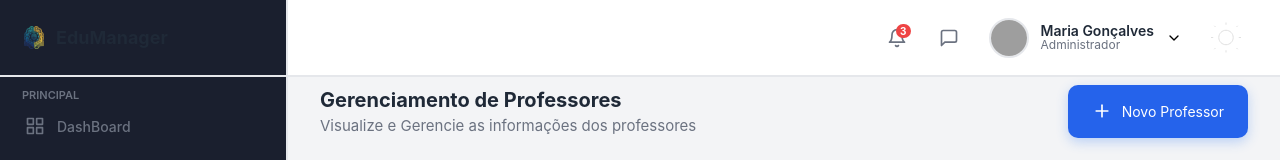
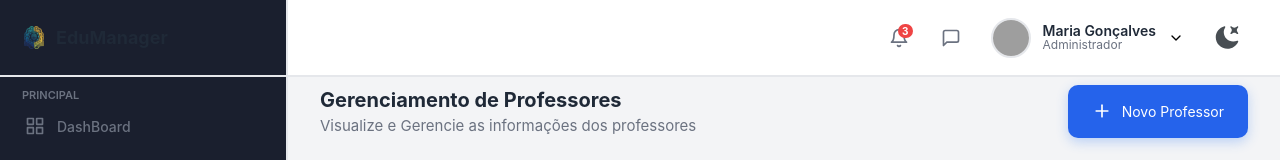
Before and after one commit to DevPeress/EduConnect-Web, a React (Vite) app: page /admin/professores in a window 1280 px wide. Shown: the top 160 px of the page. Built offline with nearby package versions, Linux system fonts and the light colour scheme; grey boxes are pictures that could not be loaded.

Commit message:
Ajustando icone dos temas

```diff
--- a/src/components/Header/index.tsx
+++ b/src/components/Header/index.tsx
@@ -73,9 +73,9 @@ const Header = () => {
         </div>
         <div className="max-w-15">
           {dark ? (
+            <img src={Noite} alt="" onClick={() => tema.toggleTheme()} />
+          ) : (
             <img src={Dia} alt="" onClick={() => tema.toggleTheme()} />
-          ) : (
-            <img src={Noite} alt="" onClick={() => tema.toggleTheme()} />
           )}
         </div>
       </div>
```
